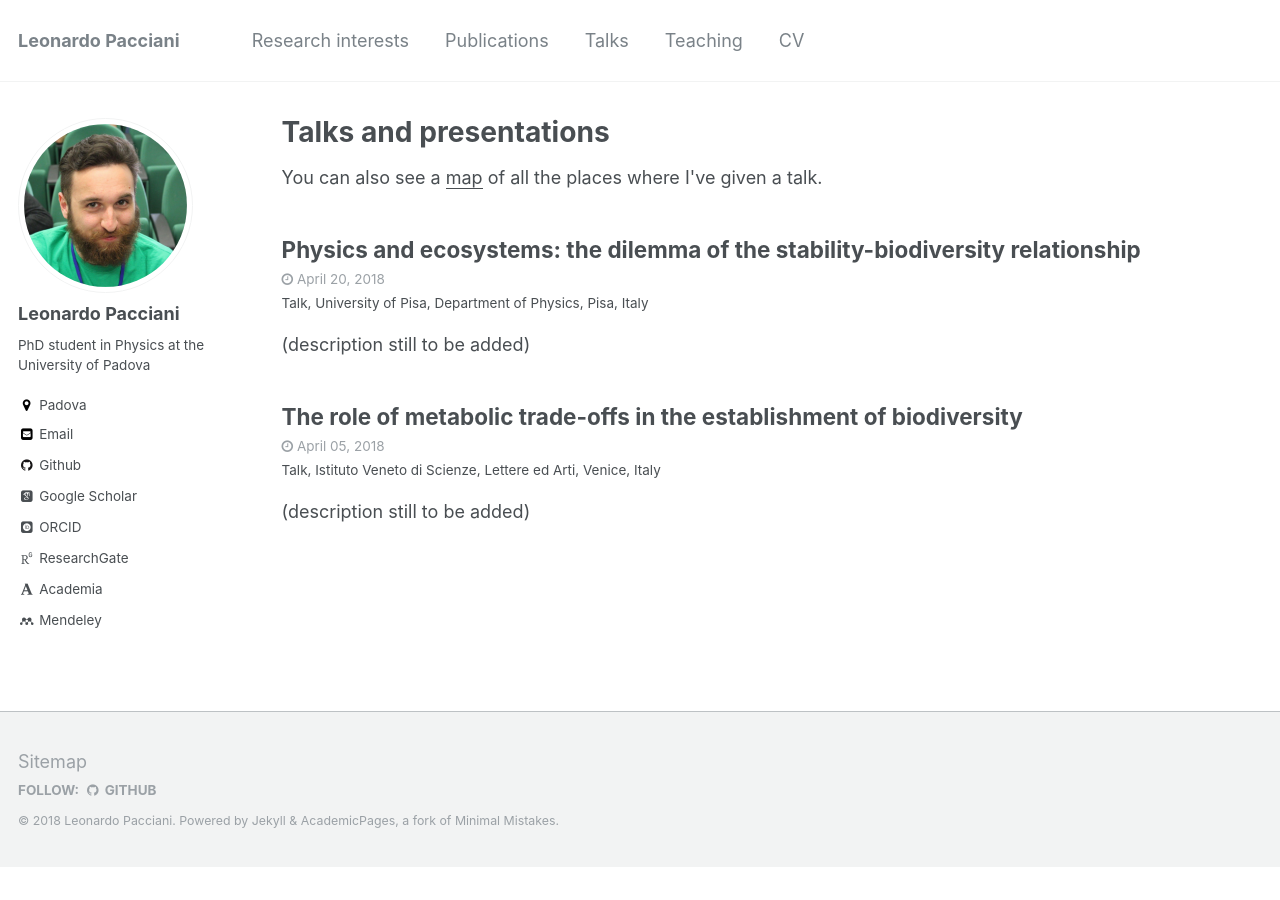
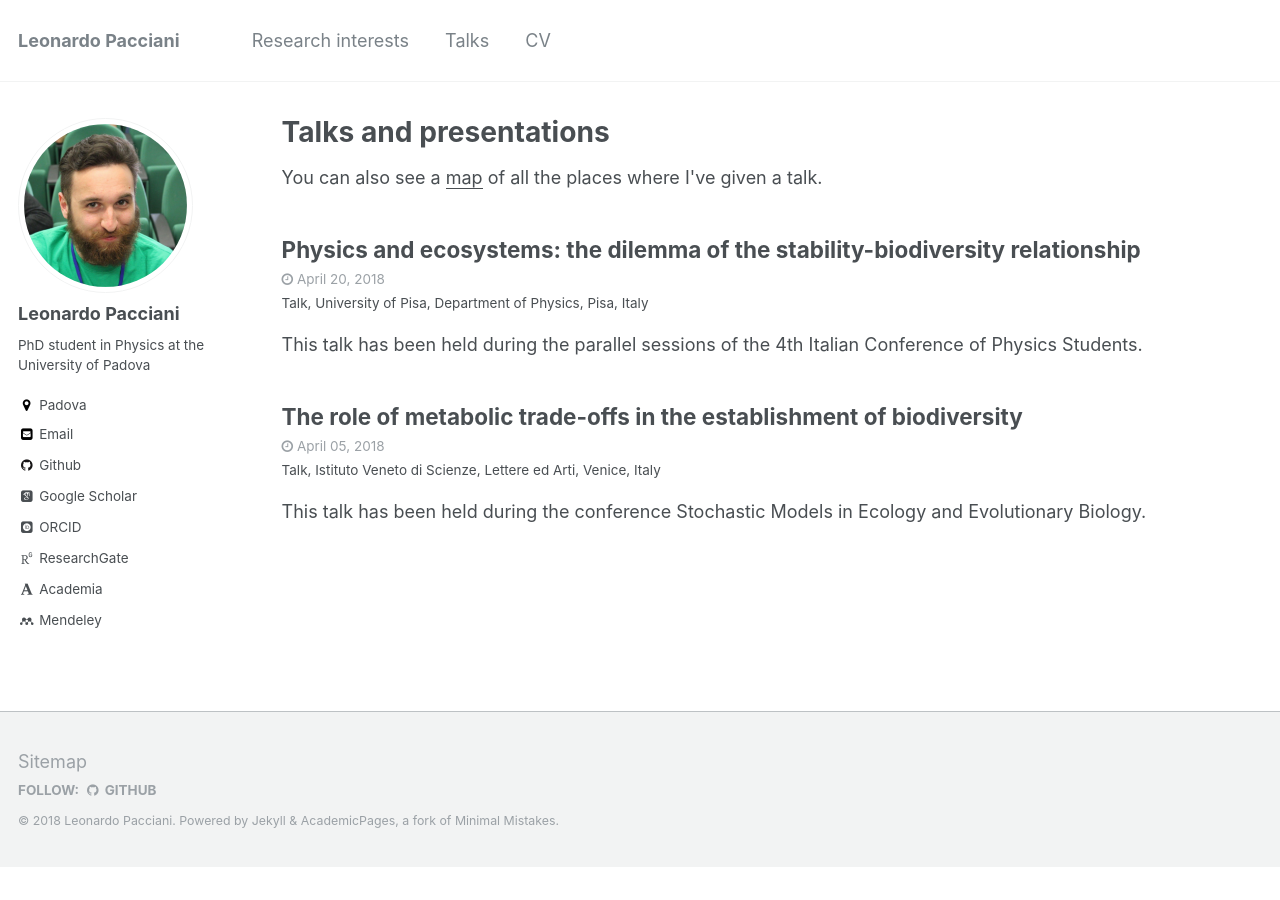
Before and after one commit to suweis/suweis.github.io, a Jekyll site: the page built from _pages/talks.html, in a window 1280 px wide. Built offline with Jekyll 4.4.1, drawn with Linux system fonts in a browser that asks for light colours; some web fonts are replaced.

Commit message:
Updated info on talks, commented sections in navigation bar so far unused (Publications and Teaching)

```diff
--- a/_talks/2018-04-05-SMEEB18.md
+++ b/_talks/2018-04-05-SMEEB18.md
@@ -8,4 +8,8 @@ date: 2018-04-05
 location: "Venice, Italy"
 ---
 
-(description still to be added)
+This talk has been held during the conference [Stochastic Models in Ecology and Evolutionary Biology](http://www.pd.infn.it/~maritan/veniceworkshop/veniceworkshop.html).
+
+After a brief introduction on two of the most important problems in theoretical ecology ([May's stability criterion](https://www.nature.com/articles/238413a0) and the [competitive exclusion principle](http://science.sciencemag.org/content/131/3409/1292)) in this talk I have illustrated the latest results of my research work, including my Master's thesis and all the findings I have made from the beginning of my PhD.
+
+<!--ADD THAT THESE RESULTS HAVE BEEN INCLUDED IN THE PUBLICATIONS, WITH REFERENCES-->
--- a/_talks/2018-04-20-CISF18.md
+++ b/_talks/2018-04-20-CISF18.md
@@ -8,4 +8,6 @@ date: 2018-04-20
 location: "Pisa, Italy"
 ---
 
-(description still to be added)
+This talk has been held during the parallel sessions of the [4th Italian Conference of Physics Students](http://ai-sf.it/cisf18/).
+
+In the first part of this talk I have illustrated two of the main problems of theoretical ecology: [May's stability criterion](https://www.nature.com/articles/238413a0) and the [competitive exclusion principle](http://science.sciencemag.org/content/131/3409/1292). I have then shown the main results of my thesis, which concern a [model](https://journals.aps.org/prl/abstract/10.1103/PhysRevLett.118.028103) that describes resource-consumer interactions inspired by microbial systems.
```
Also changed, not shown: _data/navigation.yml (+4 -4 lines).
